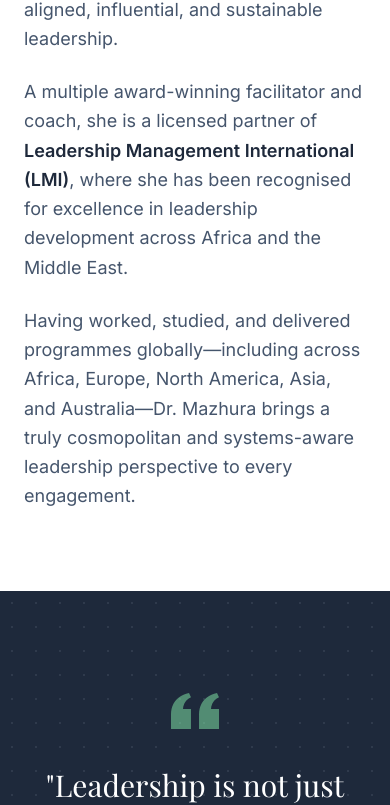
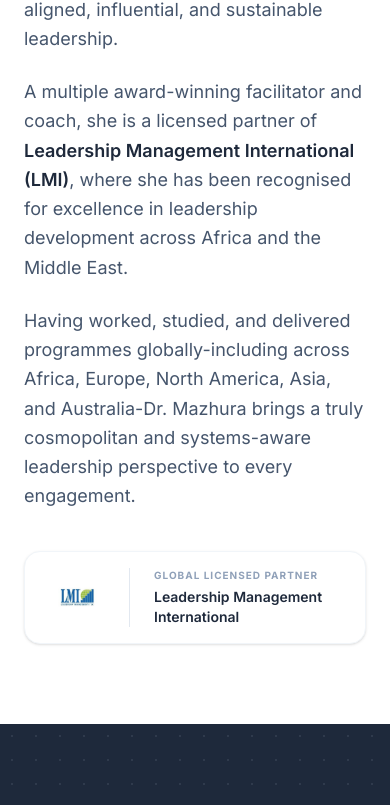
Before and after one commit to KatMarite/dr-mavis, a React (Vite) app: page /about in a window 390 px wide. Shown: the part 1074-1879 px from the top of the page. Built offline with nearby package versions, Linux system fonts and the light colour scheme; a web font is replaced by a local one.

Commit message:
feat: create About and Services pages with responsive layouts and content sections

```diff
--- a/src/pages/About.tsx
+++ b/src/pages/About.tsx
@@ -42,14 +42,23 @@ export default function About() {
 
             <div className="space-y-6 text-lg text-slate-600 leading-relaxed">
               <p>
-                Dr. Mazhura works at the intersection of <strong className="text-navy font-semibold">identity, emotional renewal, and leadership performance</strong>. She dedicates her practice to helping leaders—especially women—shift from overfunctioning and burnout into aligned, influential, and sustainable leadership.
+                Dr. Mazhura works at the intersection of <strong className="text-navy font-semibold">identity, emotional renewal, and leadership performance</strong>. She dedicates her practice to helping leaders-especially women-shift from overfunctioning and burnout into aligned, influential, and sustainable leadership.
               </p>
               <p>
                 A multiple award-winning facilitator and coach, she is a licensed partner of <strong className="text-navy font-semibold">Leadership Management International (LMI)</strong>, where she has been recognised for excellence in leadership development across Africa and the Middle East.
               </p>
               <p>
-                Having worked, studied, and delivered programmes globally—including across Africa, Europe, North America, Asia, and Australia—Dr. Mazhura brings a truly cosmopolitan and systems-aware leadership perspective to every engagement.
+                Having worked, studied, and delivered programmes globally-including across Africa, Europe, North America, Asia, and Australia-Dr. Mazhura brings a truly cosmopolitan and systems-aware leadership perspective to every engagement.
               </p>
+            </div>
+
+            {/* Global Affiliation Badge */}
+            <div className="mt-10 inline-flex items-center gap-6 px-6 py-4 bg-white shadow-sm border border-slate-100 rounded-2xl hover:shadow-md transition-shadow">
+              <img src="/logos/lmi logo.png" alt="LMI Logo" className="h-14 w-auto object-contain" />
+              <div className="border-l border-slate-200 pl-6">
+                <p className="text-[10px] font-bold text-slate-400 uppercase tracking-widest mb-1">Global Licensed Partner</p>
+                <p className="text-sm text-navy font-semibold">Leadership Management International</p>
+              </div>
             </div>
           </motion.div>
 
--- a/src/pages/Services.tsx
+++ b/src/pages/Services.tsx
@@ -69,7 +69,7 @@ export default function Services() {
               </div>
             </Link>
 
-            <a href="/contact" className="p-6 bg-white border border-slate-200 rounded-xl hover:border-sage hover:shadow-lg transition-all group relative overflow-hidden flex flex-col h-full">
+            <a href="/contact#contact-form" className="p-6 bg-white border border-slate-200 rounded-xl hover:border-sage hover:shadow-lg transition-all group relative overflow-hidden flex flex-col h-full">
               <div className="absolute top-0 right-0 w-2 h-full bg-slate-100 group-hover:bg-sage transition-colors"></div>
               <h4 className="text-xl font-bold text-navy group-hover:text-sage transition-colors mb-3">Effective Strategic Leadership</h4>
               <p className="text-sm text-slate-600 mb-6 flex-grow leading-relaxed">Develop robust organizational strategies, clearly align your teams with overarching goals, and successfully navigate complex business landscapes with measurable results.</p>
@@ -80,7 +80,7 @@ export default function Services() {
               </div>
             </a>
 
-            <a href="/contact" className="p-6 bg-white border border-slate-200 rounded-xl hover:border-sage hover:shadow-lg transition-all group relative overflow-hidden flex flex-col h-full">
+            <a href="/contact#contact-form" className="p-6 bg-white border border-slate-200 rounded-xl hover:border-sage hover:shadow-lg transition-all group relative overflow-hidden flex flex-col h-full">
               <div className="absolute top-0 right-0 w-2 h-full bg-slate-100 group-hover:bg-sage transition-colors"></div>
               <h4 className="text-xl font-bold text-navy group-hover:text-sage transition-colors mb-3">Effective Personal Leadership</h4>
               <p className="text-sm text-slate-600 mb-6 flex-grow leading-relaxed">Discover your core strengths, clarify personal goals, and establish the behavioural habits necessary to lead yourself effectively before attempting to lead others.</p>
@@ -91,7 +91,7 @@ export default function Services() {
               </div>
             </a>
 
-            <a href="/contact" className="p-6 bg-white border border-slate-200 rounded-xl hover:border-sage hover:shadow-lg transition-all group relative overflow-hidden flex flex-col h-full">
+            <a href="/contact#contact-form" className="p-6 bg-white border border-slate-200 rounded-xl hover:border-sage hover:shadow-lg transition-all group relative overflow-hidden flex flex-col h-full">
               <div className="absolute top-0 right-0 w-2 h-full bg-slate-100 group-hover:bg-sage transition-colors"></div>
               <h4 className="text-xl font-bold text-navy group-hover:text-sage transition-colors mb-3">Effective Team Dynamics</h4>
               <p className="text-sm text-slate-600 mb-6 flex-grow leading-relaxed">Foster deep psychological safety, resolve long-standing conflicts, and build high-functioning teams that collaborate seamlessly toward mutual success.</p>
@@ -102,7 +102,7 @@ export default function Services() {
               </div>
             </a>
 
-            <a href="/contact" className="p-6 bg-white border border-slate-200 rounded-xl hover:border-sage hover:shadow-lg transition-all group relative overflow-hidden flex flex-col h-full">
+            <a href="/contact#contact-form" className="p-6 bg-white border border-slate-200 rounded-xl hover:border-sage hover:shadow-lg transition-all group relative overflow-hidden flex flex-col h-full">
               <div className="absolute top-0 right-0 w-2 h-full bg-slate-100 group-hover:bg-sage transition-colors"></div>
               <h4 className="text-xl font-bold text-navy group-hover:text-sage transition-colors mb-3">Attitude is Everything</h4>
               <p className="text-sm text-slate-600 mb-6 flex-grow leading-relaxed">Cultivate a forward-thinking, resilient mindset that turns obstacles into tangible opportunities and inspires everyone around you to perform at their best.</p>
@@ -113,7 +113,7 @@ export default function Services() {
               </div>
             </a>
 
-            <a href="/contact" className="p-6 bg-white border border-slate-200 rounded-xl hover:border-sage hover:shadow-lg transition-all group relative overflow-hidden flex flex-col h-full">
+            <a href="/contact#contact-form" className="p-6 bg-white border border-slate-200 rounded-xl hover:border-sage hover:shadow-lg transition-all group relative overflow-hidden flex flex-col h-full">
               <div className="absolute top-0 right-0 w-2 h-full bg-slate-100 group-hover:bg-sage transition-colors"></div>
               <h4 className="text-xl font-bold text-navy group-hover:text-sage transition-colors mb-3">Effective Personal Productivity</h4>
               <p className="text-sm text-slate-600 mb-6 flex-grow leading-relaxed">Master time management, prioritization, and sustained focus to maximize your professional output without sacrificing your physical and mental well-being.</p>
@@ -124,7 +124,7 @@ export default function Services() {
               </div>
             </a>
 
-            <a href="/contact" className="p-6 bg-white border border-slate-200 rounded-xl hover:border-sage hover:shadow-lg transition-all group relative overflow-hidden flex flex-col h-full">
+            <a href="/contact#contact-form" className="p-6 bg-white border border-slate-200 rounded-xl hover:border-sage hover:shadow-lg transition-all group relative overflow-hidden flex flex-col h-full">
               <div className="absolute top-0 right-0 w-2 h-full bg-slate-100 group-hover:bg-sage transition-colors"></div>
               <h4 className="text-xl font-bold text-navy group-hover:text-sage transition-colors mb-3">Grand Masters of Success</h4>
               <p className="text-sm text-slate-600 mb-6 flex-grow leading-relaxed">Learn the foundational principles of historical high achievers and integrate their proven, timeless strategies directly into your modern professional life.</p>
@@ -135,7 +135,7 @@ export default function Services() {
               </div>
             </a>
 
-            <a href="/contact" className="p-6 bg-white border border-slate-200 rounded-xl hover:border-sage hover:shadow-lg transition-all group relative overflow-hidden flex flex-col h-full">
+            <a href="/contact#contact-form" className="p-6 bg-white border border-slate-200 rounded-xl hover:border-sage hover:shadow-lg transition-all group relative overflow-hidden flex flex-col h-full">
               <div className="absolute top-0 right-0 w-2 h-full bg-slate-100 group-hover:bg-sage transition-colors"></div>
               <h4 className="text-xl font-bold text-navy group-hover:text-sage transition-colors mb-3">Effective Leadership Development</h4>
               <p className="text-sm text-slate-600 mb-6 flex-grow leading-relaxed">Build a reliable pipeline of capable leaders within your own organization through highly structured mentorship, feedback loops, and growth frameworks.</p>
@@ -146,7 +146,7 @@ export default function Services() {
               </div>
             </a>
 
-            <a href="/contact" className="p-6 bg-white border border-slate-200 rounded-xl hover:border-sage hover:shadow-lg transition-all group relative overflow-hidden flex flex-col h-full">
+            <a href="/contact#contact-form" className="p-6 bg-white border border-slate-200 rounded-xl hover:border-sage hover:shadow-lg transition-all group relative overflow-hidden flex flex-col h-full">
               <div className="absolute top-0 right-0 w-2 h-full bg-slate-100 group-hover:bg-sage transition-colors"></div>
               <h4 className="text-xl font-bold text-navy group-hover:text-sage transition-colors mb-3">Effective Coaching & Empowerment</h4>
               <p className="text-sm text-slate-600 mb-6 flex-grow leading-relaxed">Equip your managers with the essential coaching skills required to develop, empower, and inspire their direct reports for maximum engagement.</p>
```
